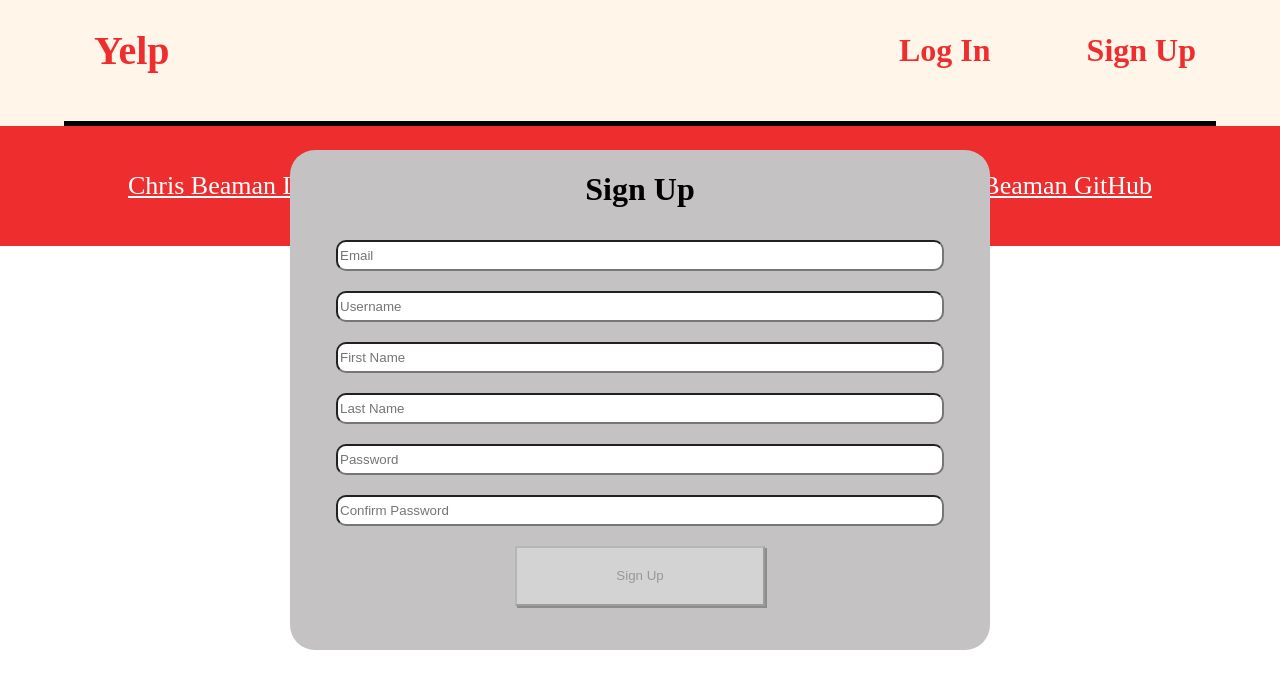
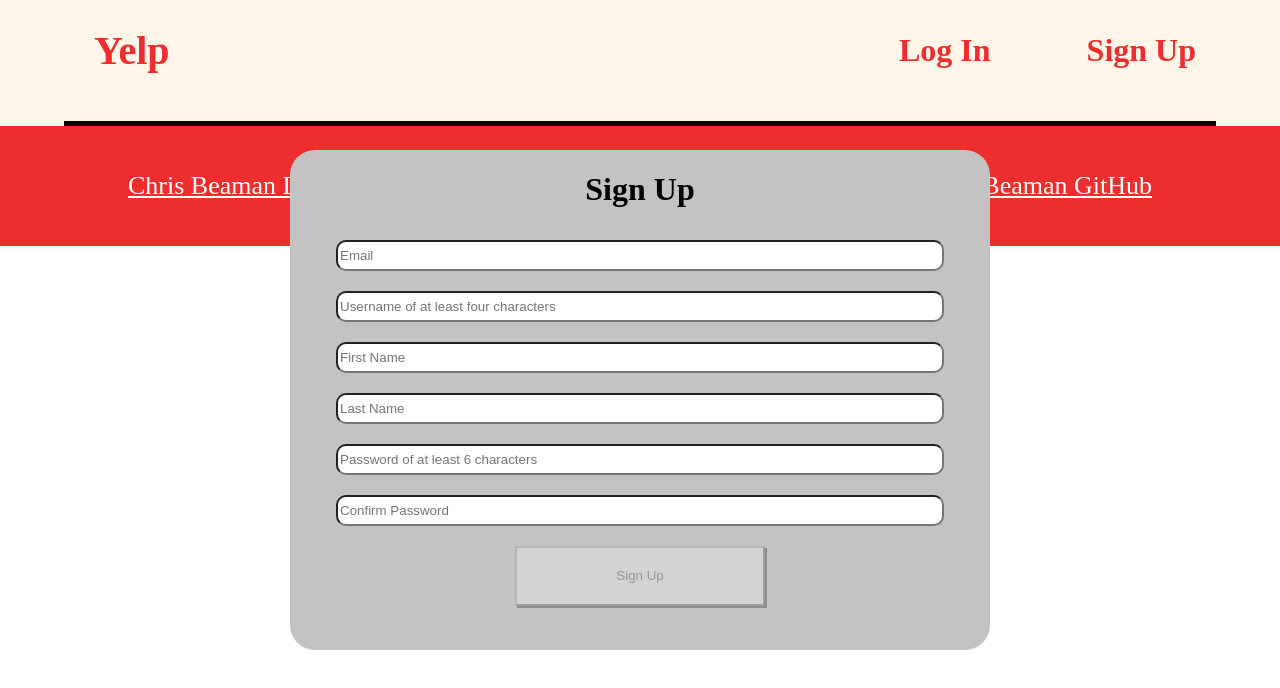
Before and after one commit to ChrisBeaman11/YelpClone, a React (Create React App) app in the folder frontend/: page / in a window 1280 px wide. Both pictures are taken after a click on the item "Sign Up". Shown: the top 688 px of the page. Built offline with nearby package versions, Linux system fonts and the light colour scheme; no server answers.

Commit message:
sign up clarity

```diff
--- a/frontend/src/components/SignupFormModal/index.js
+++ b/frontend/src/components/SignupFormModal/index.js
@@ -56,7 +56,7 @@ console.log("these are my errors", errors);
           />
         {errors.email && <p className="errors">{errors.email}</p>}
           <input
-          placeholder="Username"
+          placeholder="Username of at least four characters"
             type="text"
             value={username}
             onChange={(e) => setUsername(e.target.value)}
@@ -85,7 +85,7 @@ console.log("these are my errors", errors);
         {errors.lastName && <p className="errors">{errors.lastName}</p>}
 
           <input
-          placeholder="Password"
+          placeholder="Password of at least 6 characters"
             type="password"
             value={password}
             onChange={(e) => setPassword(e.target.value)}
```
